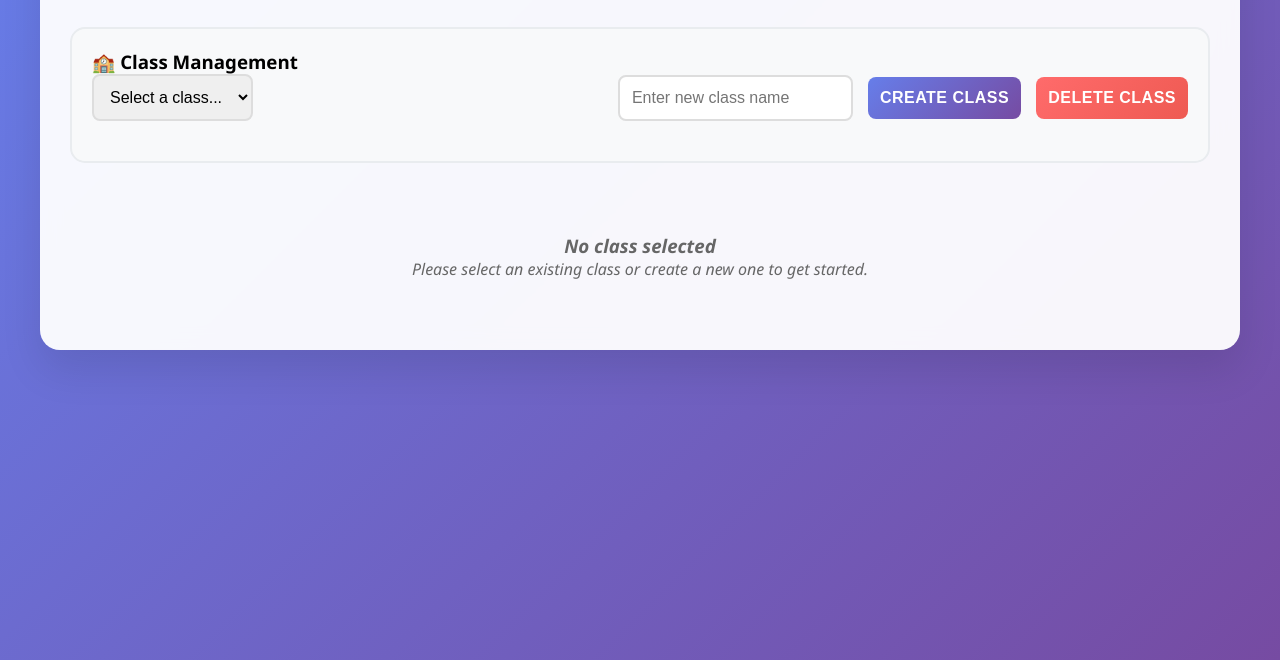
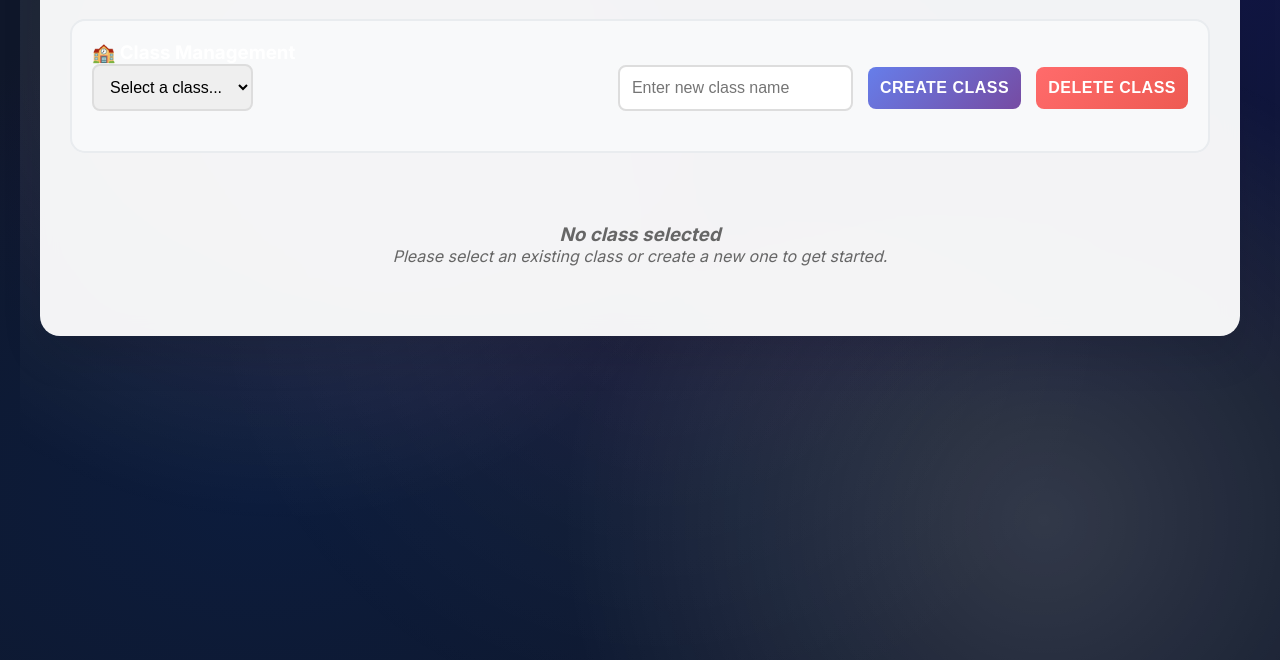
Before and after one commit to Ajil017/Attendacnce-app, a plain HTML site: page index.html in a window 1280 px wide. Shown: the part 140-800 px from the top of the page. Drawn offline with Linux system fonts and the light colour scheme.

Commit message:
Update index.html

```diff
--- a/index.html
+++ b/index.html
@@ -1,21 +1,31 @@
 <!DOCTYPE html>
 <html lang="en">
 <head>
+    <link href="https://fonts.googleapis.com/css2?family=Inter:wght@300;400;500;600;700&display=swap" rel="stylesheet">
     <meta charset="UTF-8">
     <meta name="viewport" content="width=device-width, initial-scale=1.0">
-    <title>Multi-Class Attendance App</title>
+    <title>Smart Attendance Manager</title>
     <style>
         * {
             margin: 0;
             padding: 0;
             box-sizing: border-box;
         }
-
         body {
-            font-family: 'Segoe UI', Tahoma, Geneva, Verdana, sans-serif;
-            background: linear-gradient(135deg, #667eea 0%, #764ba2 100%);
+               font-family: 'Inter', -apple-system, BlinkMacSystemFont, sans-serif;
+                background: #0f172a;
             min-height: 100vh;
             padding: 20px;
+        background: #0f172a;
+        background-image:
+        radial-gradient(at 20% 80%, hsla(220,70%,15%,0.8) 0px, transparent 50%),
+        radial-gradient(at 80% 0%, hsla(240,70%,25%,0.6) 0px, transparent 50%),
+        radial-gradient(at 40% 40%, hsla(280,70%,20%,0.4) 0px, transparent 50%);
+              min-height: 100vh;
+        color: white;
+        overflow-x: hidden;
+        padding: 20px;
+
         }
 
         .container {
@@ -376,9 +386,42 @@
                 padding-right: 30px;
             }
         }
+
+        .floating-shapes {
+    position: fixed;
+    top: 0;
+    left: 0;
+    width: 100%;
+    height: 100%;
+    z-index: 0;
+    pointer-events: none;
+}
+
+.background-pattern {
+    position: fixed;
+    width: 100%;
+    height: 100%;
+    background-image:
+        radial-gradient(circle at 20% 20%, rgba(255,255,255,0.15) 0%, transparent 40%),
+        radial-gradient(circle at 80% 80%, rgba(255,255,255,0.15) 0%, transparent 40%),
+        radial-gradient(circle at 50% 50%, rgba(255,255,255,0.05) 0%, transparent 60%);
+    pointer-events: none;
+    z-index: -1;
+    animation: floatPattern 20s ease-in-out infinite;
+}
+
     </style>
 </head>
 <body>
+    <div class="floating-shapes">
+    <div class="shape"></div>
+    <div class="shape"></div>
+    <div class="shape"></div>
+</div>
+
+<div class="background-pattern"></div>
+
+
     <div class="container">
         <div class="header">
             <h1>📚 Multi-Class Attendance System</h1>
```
